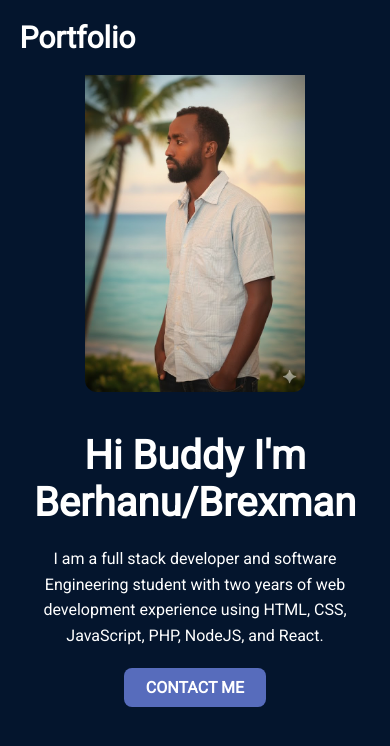
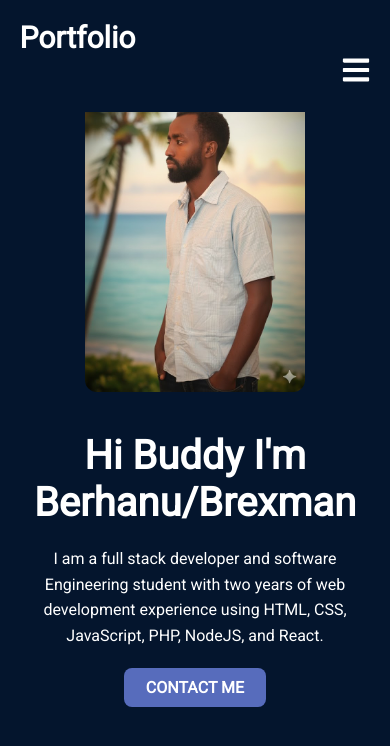
Before and after one commit to Berhanu27/my-portfolio, a React (Vite) app: page / in a window 390 px wide. Shown: the top 746 px of the page. Built offline with nearby package versions, Linux system fonts and the light colour scheme.

Commit message:
menuicon update

```diff
--- a/src/components/Navbar/Navbar.module.css
+++ b/src/components/Navbar/Navbar.module.css
@@ -91,3 +91,14 @@
     display: flex;
   }
 }
+@media screen and (max-width: 830px) {
+  .menu {
+    position: relative;    /* FIX */
+    top: 0;                /* FIX */
+    right: 0;              /* FIX */
+    width: 100%;           /* so it aligns nicely */
+    display: flex;
+    justify-content: flex-end;
+    align-items: right;
+  }
+}
```
